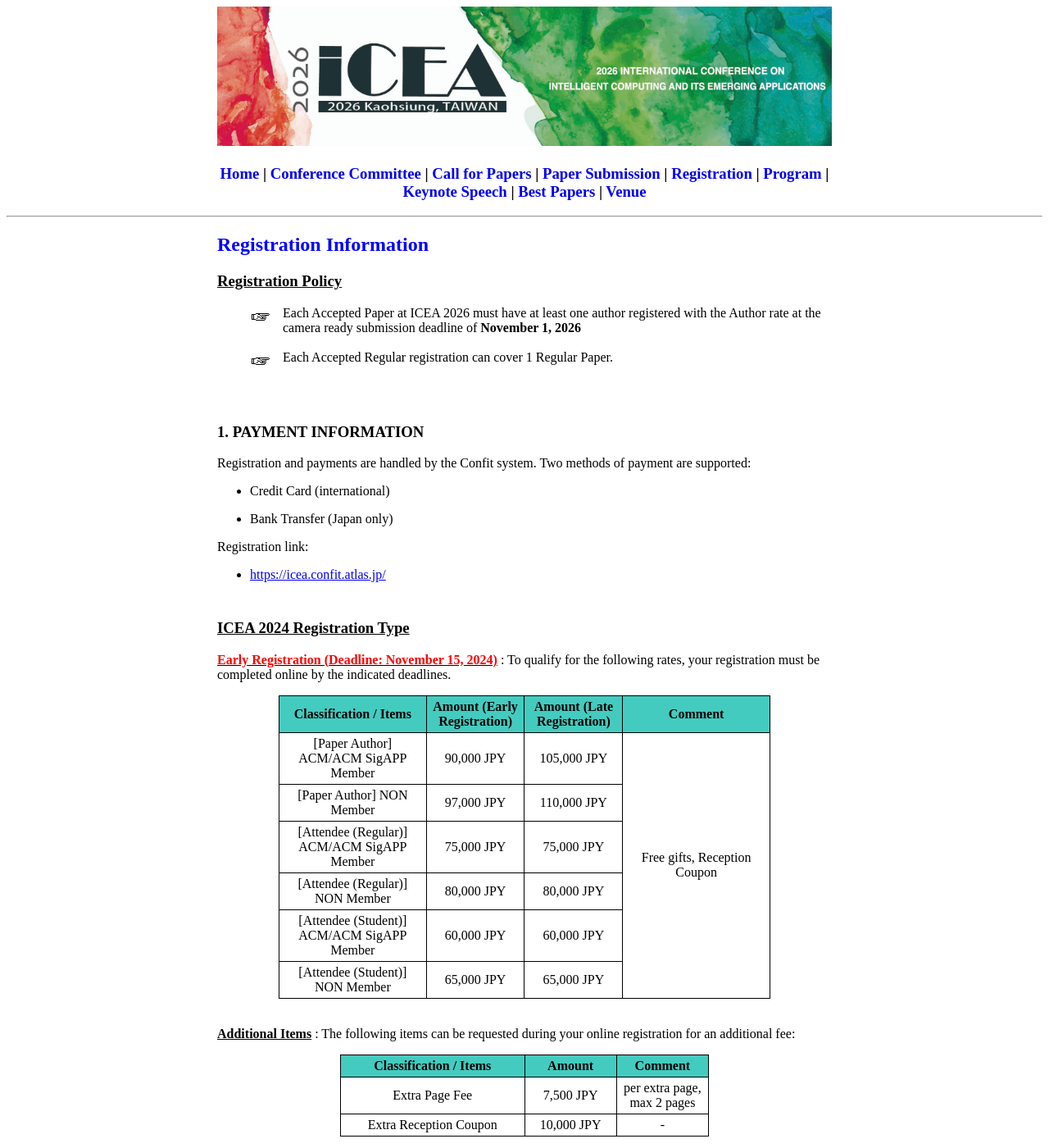
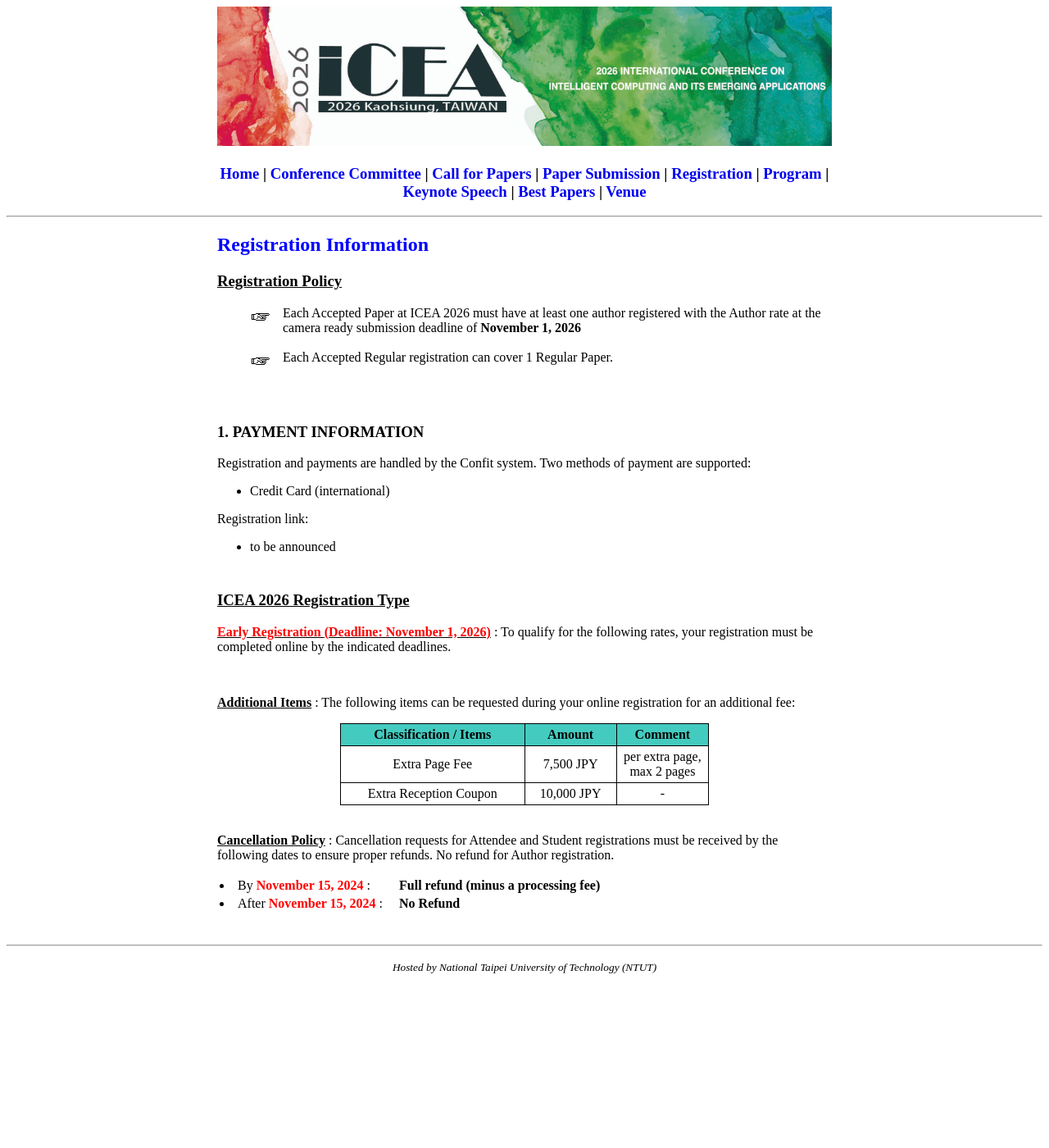
Before and after one commit to icea-conf/2026, a Jekyll site: the page built from registration/index.html, in a window 1280 px wide and 1400 px high. Shown: the whole window at 82% size. Built offline with Jekyll 4.4.1, drawn with Linux system fonts in a browser that asks for light colours.

Commit message:
Update index.html
temporary unannounce the fee

```diff
--- a/registration/index.html
+++ b/registration/index.html
@@ -39,17 +39,19 @@ title: ACM ICEA 2024
                     <li>
                       <p>Credit Card (international)</p>
                     </li>
-                    <li>
+             <!--       <li>
                          <p>Bank Transfer (Japan only)</p>
                        </li>
+              -->
                </ul>
                <p style="text-align: justify">Registration link:</p>
                <ul>
-                    <li>
+                    <li> to be announced</li>
+              <!--      <li>
                       <a target="_blank" href="https://icea.confit.atlas.jp/"
                         >https://icea.confit.atlas.jp/</a
                       >
-                    </li>
+               -->     </li>
                </ul>
 
 
@@ -57,9 +59,10 @@ title: ACM ICEA 2024
           </div>
 
           <div style="padding-top: 10px">
-               <h3><u>ICEA 2024 Registration Type</u></h3>
-               <p><u><b style="color:#FF0000">Early Registration (Deadline: November 15, 2024)</b></u><a style="text-align: justify"> : To qualify for the following rates, your registration must be completed online by the indicated deadlines.</a></p>
+               <h3><u>ICEA 2026 Registration Type</u></h3>
+               <p><u><b style="color:#FF0000">Early Registration (Deadline: November 1, 2026)</b></u><a style="text-align: justify"> : To qualify for the following rates, your registration must be completed online by the indicated deadlines.</a></p>
                <center>
+                    <!--
                    <table class="tlayout2" cellspacing="0" style="width: 80%; border-collapse: collapse; text-align: center;">
                        <tbody>
                            <tr>
@@ -146,7 +149,8 @@ title: ACM ICEA 2024
                                </td>
                            </tr>
                        </tbody>
-                   </table><br>
+                   </table>
+                    --><br>
                </center>
 
                <p><u><b>Additional Items</b></u><a style="text-align: justify"> : The following items can be requested during your online registration for an additional fee:</a></p>
```
